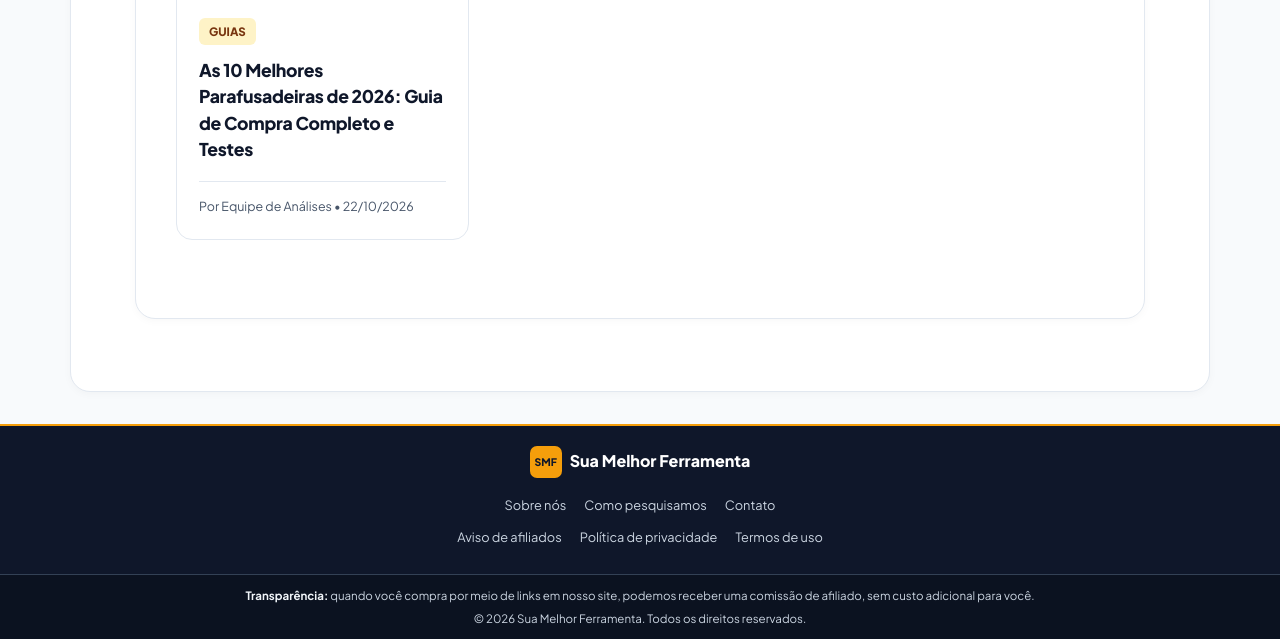
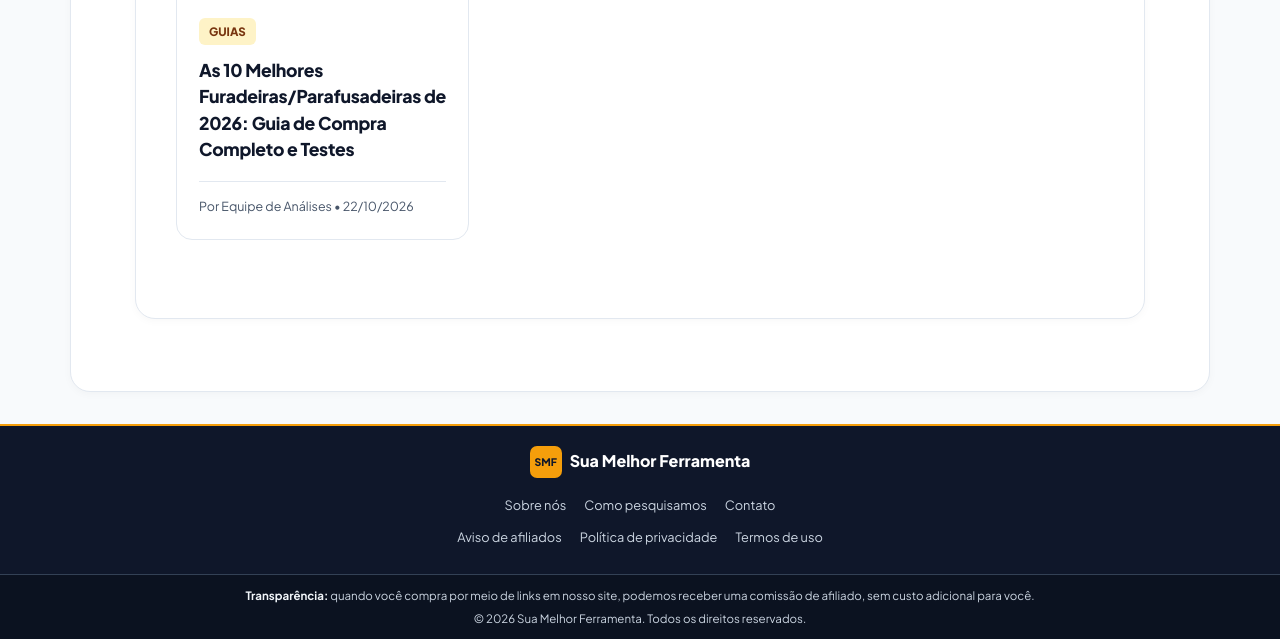
Before and after one commit to membroequipe/SiteReview, a Jekyll site: the page built from guias.md, in a window 1280 px wide and 900 px high, scrolled down 1194 px, cut to the strip 261-900 px from the top of the window. Built offline with Jekyll 4.4.1, drawn with Linux system fonts in a browser that asks for light colours.

Commit message:
Update 2026-10-22-qual-a-melhor-parafusadeira.md

```diff
--- a/_posts/2026-10-22-qual-a-melhor-parafusadeira.md
+++ b/_posts/2026-10-22-qual-a-melhor-parafusadeira.md
@@ -1,7 +1,7 @@
 ---
 layout: post
-title: "As 10 Melhores Parafusadeiras de 2026: Guia de Compra Completo e Testes"
-description: "Descubra qual a melhor parafusadeira para o seu perfil em 2026. Comparativo completo de marcas, voltagens (12V vs 18V), torque e custo-benefício."
+title: "As 10 Melhores Furadeiras/Parafusadeiras de 2026: Guia de Compra Completo e Testes"
+description: "Descubra qual a melhor furadeiras/parafusadeira para o seu perfil em 2026. Comparativo completo de marcas, voltagens (12V vs 18V), torque e custo-benefício."
 slug: "qual-a-melhor-parafusadeira"
 category: guias
 categories: [guias]
```
Also changed, not shown: other parts of _posts/2026-10-22-qual-a-melhor-parafusadeira.md (+1 -1 lines).
